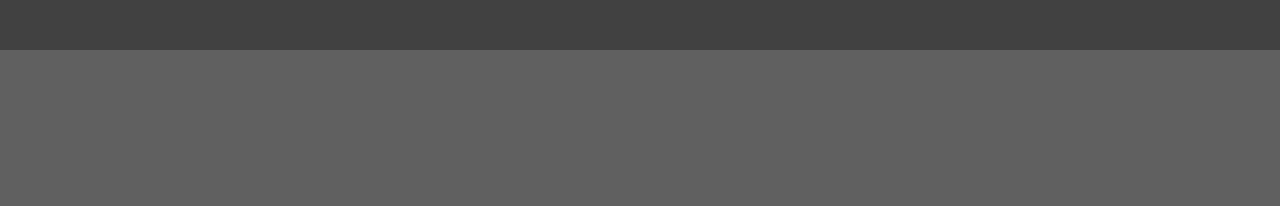
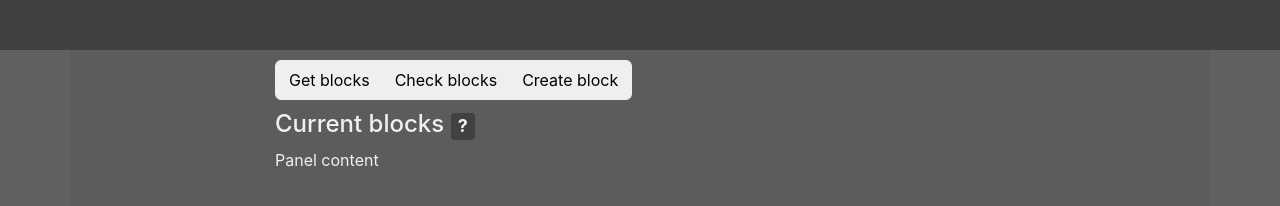
Before and after one commit to colyk/polling-system, a plain HTML site: page templates/index_MISHA.html in a window 1280 px wide. Drawn offline with nearby package versions, Linux system fonts and the light colour scheme.

Commit message:
Edited templates for api

```diff
--- a/templates/index_MISHA.html
+++ b/templates/index_MISHA.html
@@ -8,9 +8,30 @@
 		<style>
 			body {
 				background-color: #606060;
+				color: #f0f0f0;
 			}
 			#header {
 				min-height: 50px;
+				background-color: #414141;
+			}
+			#content {
+				min-height: 500px;
+				background: #4141411a;
+				padding-top: 10px;
+			}
+			.btn:hover {
+				color: #f0f0f0;
+			}
+			.btn-group {
+				border-color: #f0f0f0;
+				border-width: 1px;
+				border-style: solid;
+				border-radius: 6px;
+			}
+			.panel {
+				margin-top: 10px;
+			}
+			.badge {
 				background-color: #414141;
 			}
 		</style>
@@ -24,12 +45,29 @@
     			</div>
   			</div>
 		</nav>
+		<div class="container" id="content">
+			<div class="row">
+				<div class="col-md-8 mx-auto">
+					<div class="btn-group" role="group" aria-label="...">
+  						<button id="get-btn" type="button" class="btn btn-default">Get blocks</button>
+  						<button id="chk-btn" type="button" class="btn btn-default">Check blocks</button>
+  						<button id="crt-btn" type="button" class="btn btn-default">Create block</button>
+					</div>
+					<div class="panel panel-default">
+    					<div class="panel-heading">
+    						<h4 class="panel-title">Current blocks <span id="blocks-count" class="badge">?</span>
+    						</h4></div>
+  						<div id="blocks-panel" class="panel-body">
+    						Panel content
+  						</div>
+					</div>
+				</div>
 
-		<script
-			  src="https://code.jquery.com/jquery-3.3.1.min.js"
-			  integrity="sha256-FgpCb/KJQlLNfOu91ta32o/NMZxltwRo8QtmkMRdAu8="
-			  crossorigin="anonymous"></script>
+			</div>
+		</div>
+		<script src="https://code.jquery.com/jquery-3.3.1.min.js" integrity="sha256-FgpCb/KJQlLNfOu91ta32o/NMZxltwRo8QtmkMRdAu8=" crossorigin="anonymous"></script>
 		<script src="https://cdnjs.cloudflare.com/ajax/libs/popper.js/1.12.9/umd/popper.min.js" integrity="sha384-ApNbgh9B+Y1QKtv3Rn7W3mgPxhU9K/ScQsAP7hUibX39j7fakFPskvXusvfa0b4Q" crossorigin="anonymous"></script>
 		<script src="https://maxcdn.bootstrapcdn.com/bootstrap/4.0.0/js/bootstrap.min.js" integrity="sha384-JZR6Spejh4U02d8jOt6vLEHfe/JQGiRRSQQxSfFWpi1MquVdAyjUar5+76PVCmYl" crossorigin="anonymous"></script>
+		<script src='js/main.js' defer=''></script>
 	</body>
 </html>
```
